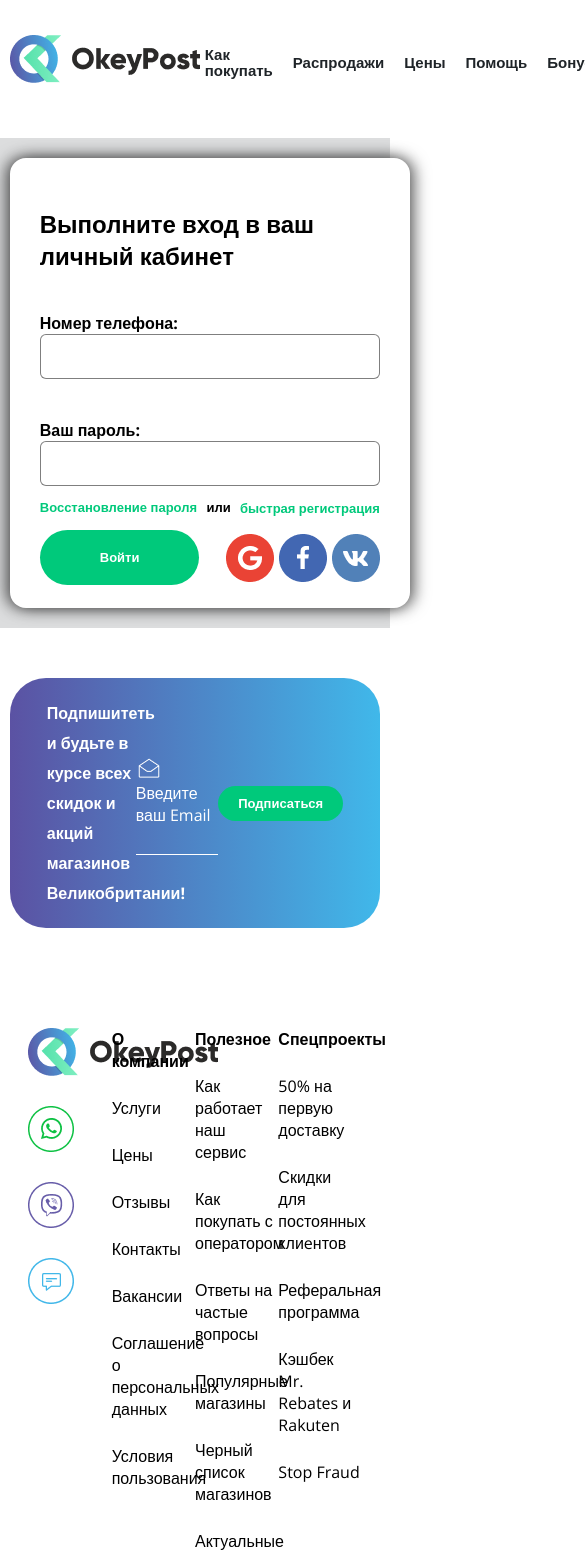
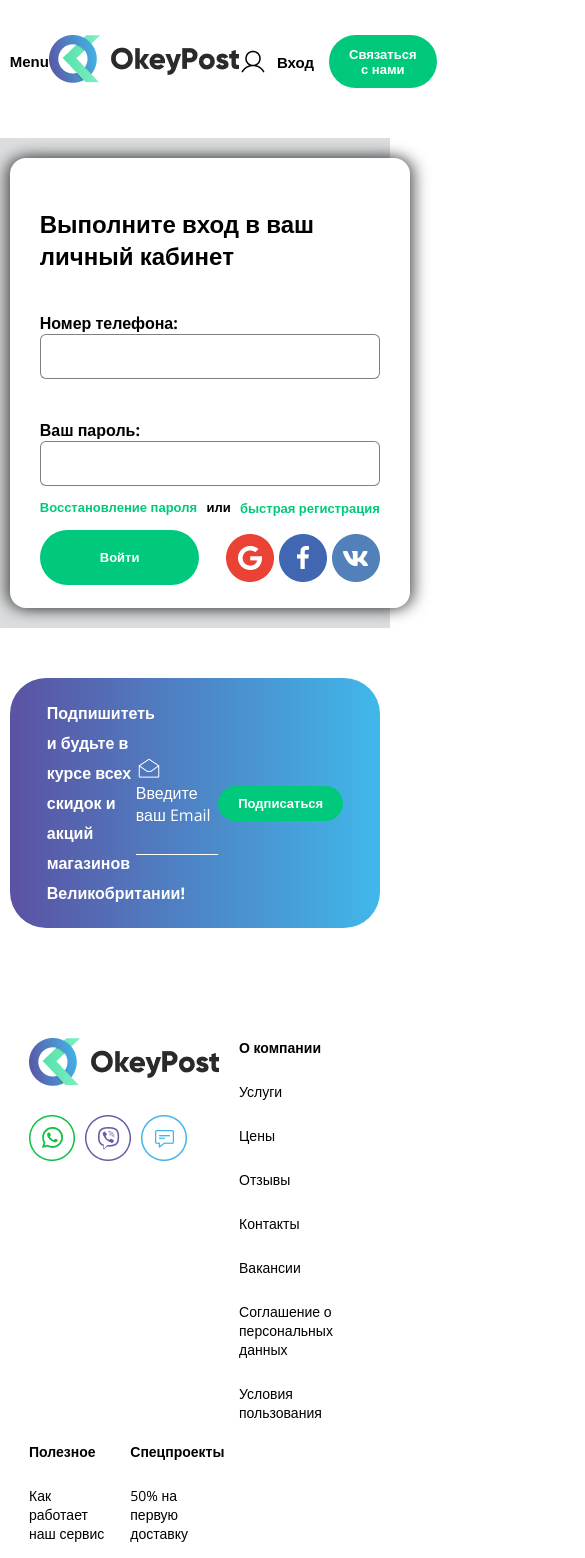
Before and after one commit to EvgeniyBarabanov/finalWork, a React (Create React App) app: page /login in a window 390 px wide. Shown: the top 1558 px of the page, 585 px wide, since content can reach past the window. Built offline with nearby package versions, Linux system fonts and the light colour scheme.

Commit message:
burgerBtn

```diff
--- a/src/Components/Footer/Footer.jsx
+++ b/src/Components/Footer/Footer.jsx
@@ -5,20 +5,20 @@ const PUBLIC_URL = process.env.PUBLIC_URL;
 
 function Footer(){
     return (
-        <footer className={style.footer}>
+        <footer className={style.block}>
             <div className="container">
-                <div className={style.footer__subsubscription}>
+                <div className={style.block__subsubscription}>
                     <p>Подпишитеть и будьте в курсе всех скидок и акций магазинов Великобритании!</p>
-                    <div className={style.footer__subsubscription_email}>
+                    <div className={style.block__subsubscription_email}>
                         <p><img src={PUBLIC_URL + '/images/email_icon.png'} alt="#" />Введите ваш Email</p>
                         <input type="email" name="email" />
                     </div>
                     <button>Подписаться</button>
                 </div>
                 <div>
-                    <ul className={style.footer__list}>
+                    <ul className={style.block__list}>
                         <li>
-                            <ul className={style.footer__list_messengers}>
+                            <ul className={style.block__list_messengers}>
                                 <li><a href="/"><img src={PUBLIC_URL + '/images/logo.png'} alt="#" /></a></li>
                                 <li><a href="/"><img src={PUBLIC_URL + '/images/WS_icon.png'} alt="#" /></a></li>
                                 <li><a href="/"><img src={PUBLIC_URL + '/images/VB_icon.png'} alt="#" /></a></li>
@@ -57,7 +57,7 @@ function Footer(){
                         </li>
                     </ul>
                     <hr />
-                    <p className={style.footer__copyright}>© 2021 Okeypost . Все права защищены.</p>
+                    <p className={style.block__copyright}>© 2021 Okeypost . Все права защищены.</p>
                 </div>
             </div>
         </footer>
--- a/src/Components/Footer/Footer.module.css
+++ b/src/Components/Footer/Footer.module.css
@@ -1,8 +1,8 @@
-.footer{
+.block{
     margin-top: 50px;
 }
 
-.footer__subsubscription{
+.block__subsubscription{
     height: 250px;
     padding: 0% 10%;
     margin-bottom: 100px;
@@ -14,21 +14,21 @@
     color: #fff;
 }
 
-.footer__subsubscription>p{
+.block__subsubscription>p{
     width: 30%;
     font-weight: bold;
     line-height: 30px;
 }
 
-.footer__subsubscription_email{
+.block__subsubscription_email{
     width: 40%;
 }
 
-.footer__subsubscription_email img{
+.block__subsubscription_email img{
     transform: translateY(5px);
 }
 
-.footer__subsubscription input{
+.block__subsubscription input{
     margin-top: 5px;
     width: 100%;
     border: 0;
@@ -38,7 +38,7 @@
     font-size: 20px;
 }
 
-.footer__subsubscription button{
+.block__subsubscription button{
     border: 0;
     background-color: #00C97B;
     color: #fff;
@@ -49,47 +49,48 @@
     cursor: pointer;
 }
 
-ul{
+.block ul{
     list-style-type: none;
-    font-size: 16px;
     font-weight: bold;
 }
 
-li{
+.block li{
     font-weight: normal;
 }
 
-.footer__list{
-    width: 90%;
+.block__list{
+    width: 95%;
     display: flex;
+    flex-wrap: wrap;
     margin: 70px auto 0 auto;
 }
 
-.footer__list>li{
-    width: 25%;
+.block__list>li{
+    flex: 0 0 25%;
+    padding: 10px;
 }
 
-.footer__list a{
+.block__list a{
     text-decoration: none;
     color: #000;
 }
 
-.footer__list>li>ul li{
+.block__list>li>ul li{
     margin-top: 25px;
 }
 
-.footer__list_messengers{
+.block__list_messengers{
     display: flex;
     flex-wrap: wrap;
 }
 
-.footer__list_messengers li:nth-child(1){
+.block__list_messengers li:nth-child(1){
     flex: none;
     width: 100%;
     margin-top: 0;
 }
 
-.footer__list_messengers li:not(:first-child){
+.block__list_messengers li:not(:first-child){
     padding: 0 10px 0 0;
 }
 
@@ -97,8 +98,14 @@ hr{
     margin-top: 40px;
 }
 
-.footer__copyright{
+.block__copyright{
     margin: 40px auto 40px auto;
     text-align: center;
     font-size: 13px;
 }
+
+@media(max-width:1152px){
+    .block__list>li{
+        font-size: 14px;
+    }
+}
--- a/src/Components/Nav/Nav.jsx
+++ b/src/Components/Nav/Nav.jsx
@@ -6,6 +6,7 @@ const PUBLIC_URL = process.env.PUBLIC_URL;
 function Nav() {
 	return (
 	<nav className={style.block}>
+		<button className={style.block__burgerBtn}></button>
 		<div className={style.logo}>
         	    <a href="/">
         	        <img src={PUBLIC_URL + '/images/logo.png'} alt="#" />
--- a/src/Components/Nav/Nav.module.css
+++ b/src/Components/Nav/Nav.module.css
@@ -1,6 +1,19 @@
 .block{
     display: flex;
     justify-content: space-around;
+}
+
+.block__burgerBtn{
+    display: none;
+    border: 0;
+    background: none;
+}
+
+.block__burgerBtn::before{
+    content: "Menu";
+    font-weight: bold;
+    color: #000;
+    font-size: 15px;
 }
 
 .list{
@@ -50,3 +63,13 @@
     font-size: 13px;
     cursor: pointer;
 }
+
+@media(max-width:1024px){
+    .block__burgerBtn{
+        display: block;
+    }
+
+    .list{
+        display: none;
+    }
+}
--- a/src/Components/SelectCategory/SelectCategory.module.css
+++ b/src/Components/SelectCategory/SelectCategory.module.css
@@ -1,5 +1,3 @@
-@import url('https://fonts.googleapis.com/css2?family=Patrick+Hand&display=swap');
-
 .sliderProduct{
     margin: 0 auto;
     width: 1000px;
@@ -113,7 +111,6 @@
 }
 
 .sliderProduct__item:nth-child(2) span{
-    font-family: 'Patrick Hand', cursive;
     text-transform: lowercase;
     text-align: justify;
     width: 400px;
```
Also changed, not shown: 1 other file (tests, documents, lock files or other folders).
